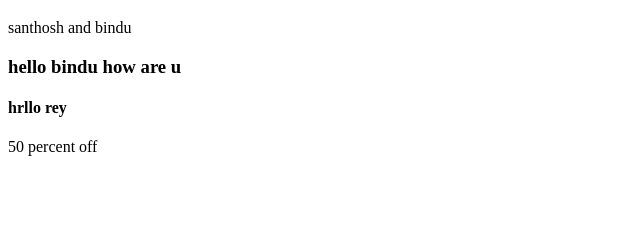
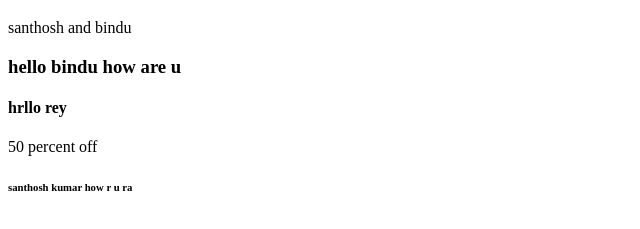
Before and after one commit to santhoshkumaritla/foodmate, a plain HTML site: page index.html in a window 1280 px wide. Shown: the part 61-290 px from the top of the page, without its empty margins (0-640 px from the left). Drawn offline with Linux system fonts and the light colour scheme.

Commit message:
+h6 index

```diff
--- a/index.html
+++ b/index.html
@@ -11,5 +11,6 @@
     <h3>hello bindu how are u </h3>
     <h4>hrllo rey</h4>
     <p>50 percent off</p>
+    <h6>santhosh kumar how r u ra</h6>
 </body>
 </html>
```
